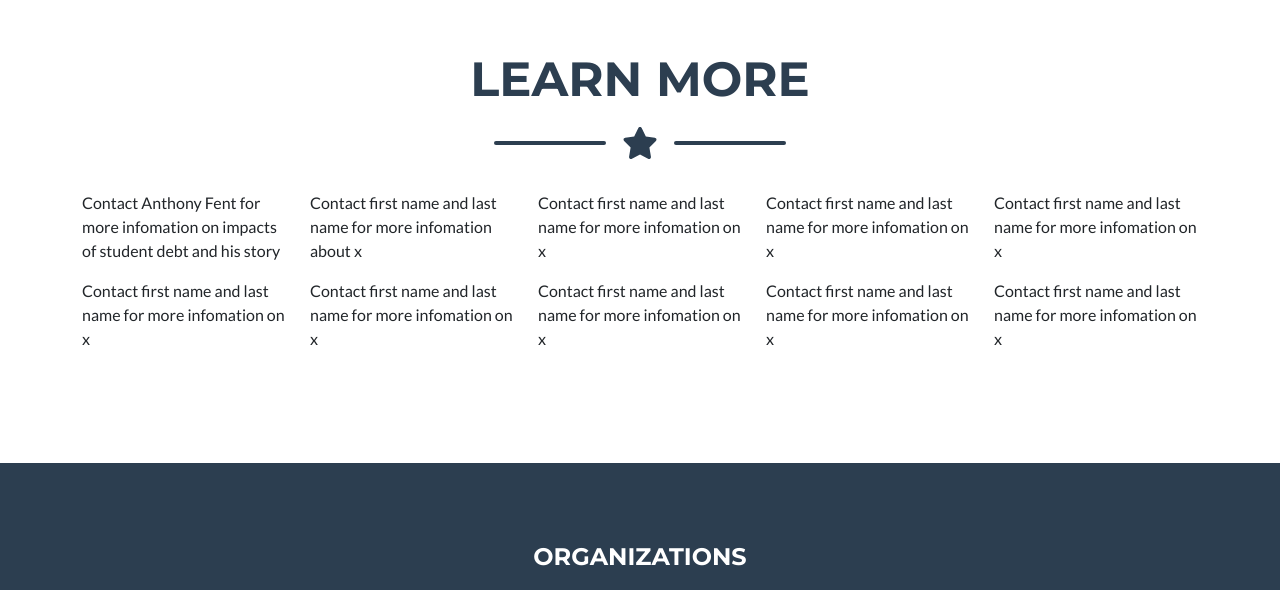
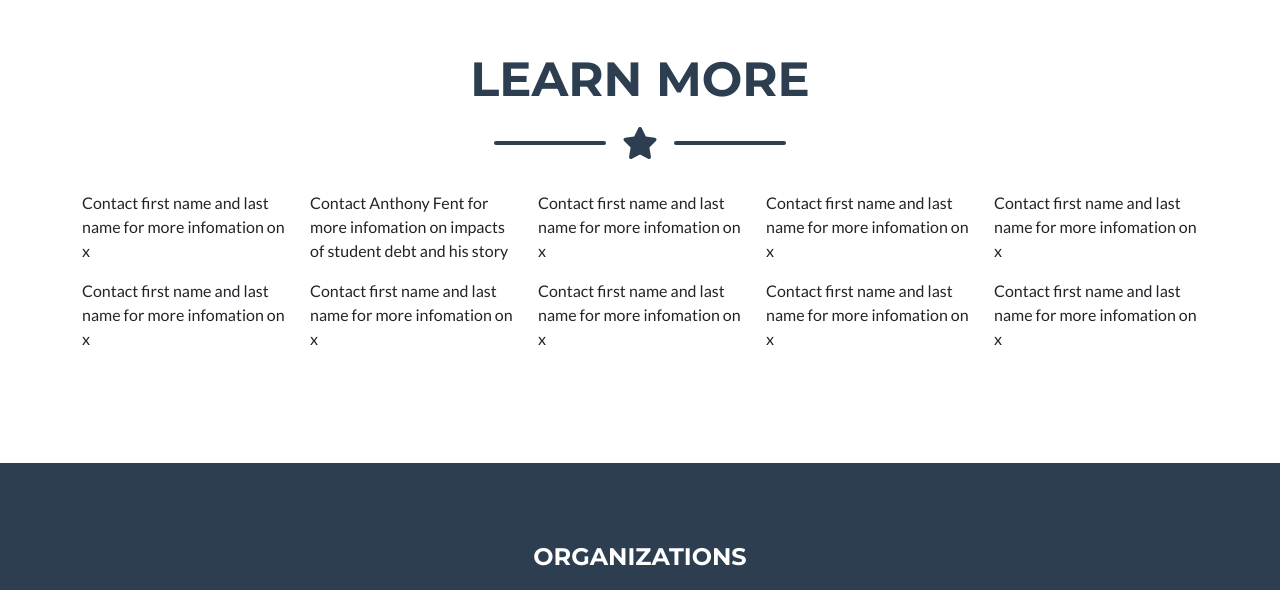
Before and after one commit to SophiaCamilleri/Group21Final, a plain HTML site: page index.html in a window 1280 px wide. Shown: the part 2095-2685 px from the top of the page. Drawn offline with nearby package versions, Linux system fonts and the light colour scheme.

Commit message:
Update index.html

```diff
--- a/index.html
+++ b/index.html
@@ -153,8 +153,8 @@ Student debt is one of the biggest challenges college students have to face. It
                 </div>
                <!--List Contributor's Names and attributions-->
                 <div class="row justify-content-center">
+                    <div class="col-sm"><p>Contact first name and last name for more infomation on x</p></div>
                     <div class="col-sm"><p>Contact Anthony Fent for more infomation on impacts of student debt and his story</p></div>
-                    <div class="col-sm"><p>Contact first name and last name for more infomation about x</p></div>
                     <div class="col-sm"><p>Contact first name and last name for more infomation on x</p></div>
                     <div class="col-sm"><p>Contact first name and last name for more infomation on x</p></div>
                     <div class="col-sm"><p>Contact first name and last name for more infomation on x</p></div>
```
